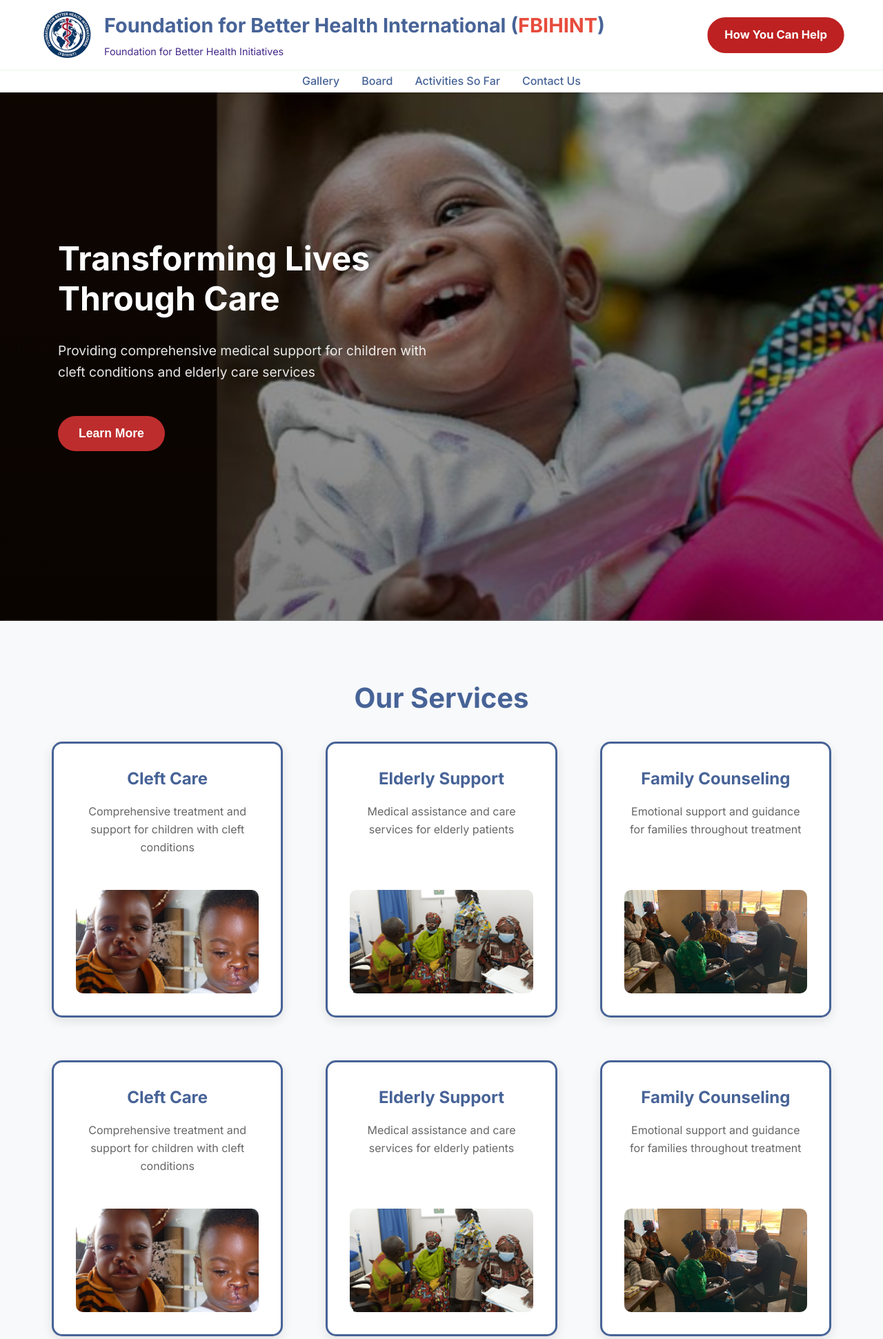
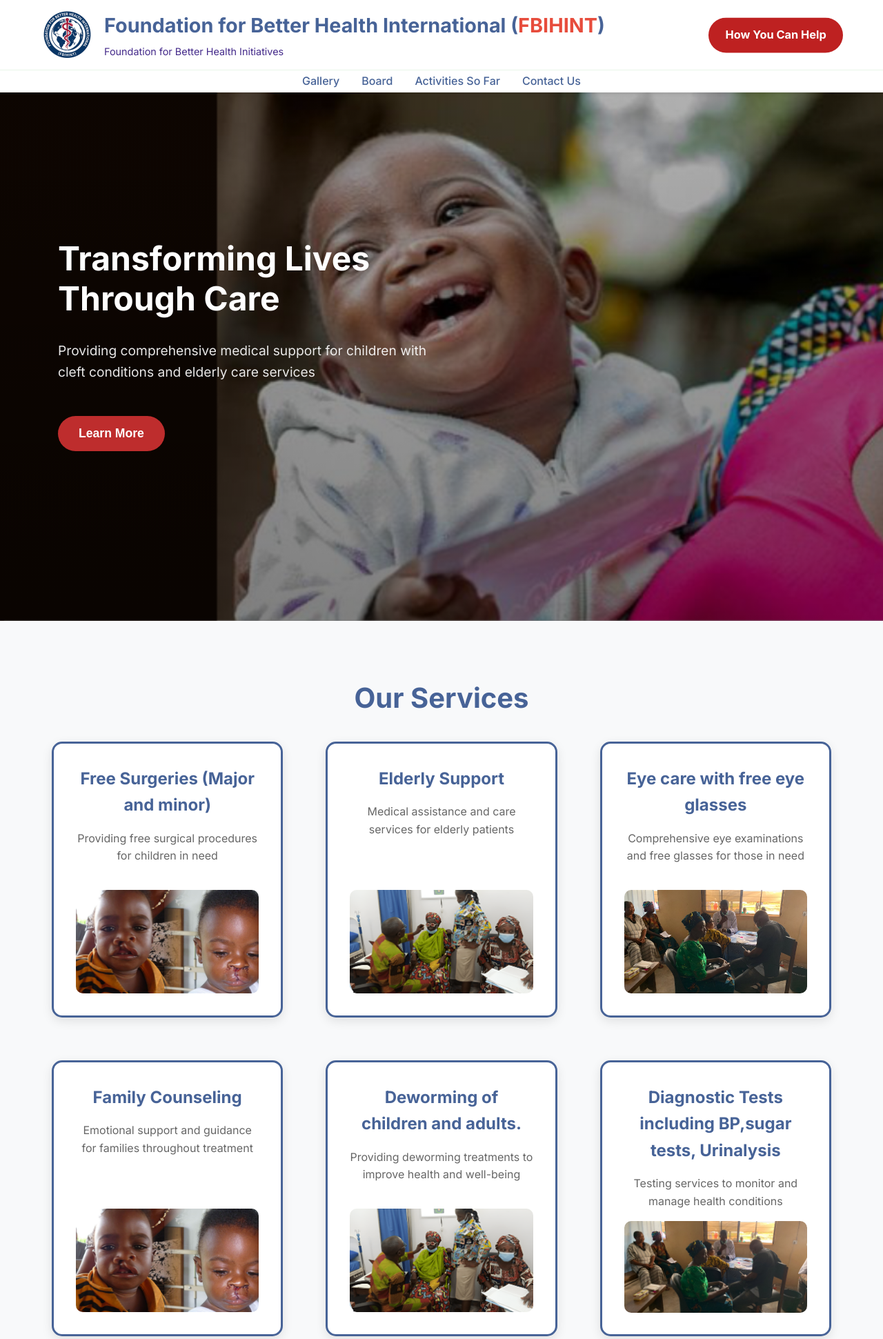
Before and after one commit to HENRYENYI/cleft-org, a plain HTML site: page index.html in a window 1280 px wide. Shown: the top 1941 px of the page at 69% size. Drawn offline with Linux system fonts and the light colour scheme.

```diff
--- a/index.html
+++ b/index.html
@@ -15,13 +15,13 @@
     <header>
         <div class="header-top">
             <div class="container">
-                <div class="logo-section">
+                <a href="index.html" class="logo-section">
                     <img src="media/image/logo.png" alt="fbhint.org Logo" class="logo-img">
                     <div class="logo-text">
                         <h1>Foundation for Better Health International (<span class="fbihint">FBIHINT</span>)</h1>
                         <p>Foundation for Better Health Initiatives</p>
                     </div>
-                </div>
+                </a>
                 <a href="donate.html" class="help-btn">How You Can Help</a>
                 <div class="menu-toggle" id="mobile-menu">
                     <i class="fas fa-bars"></i> <!-- Hamburger icon -->
@@ -74,8 +74,8 @@
             <h2>Our Services</h2>
             <div class="service-grid">
                 <div class="service-card">
-                    <h3>Cleft Care</h3>
-                    <p>Comprehensive treatment and support for children with cleft conditions</p>
+                    <h3>Free Surgeries (Major and minor)</h3>
+                    <p>Providing free surgical procedures for children in need</p>
                     <img src="media/image/hero03.jpg" alt="Cleft Care">
                 </div>
                 <div class="service-card">
@@ -84,24 +84,24 @@
                     <img src="media/image/hero02.png" alt="Elderly Support">
                 </div>
                 <div class="service-card">
-                    <h3>Family Counseling</h3>
-                    <p>Emotional support and guidance for families throughout treatment</p>
-                    <img src="media/image/hero01.JPG" alt="Family Counseling">
-                </div>
-                <div class="service-card">
-                    <h3>Cleft Care</h3>
-                    <p>Comprehensive treatment and support for children with cleft conditions</p>
-                    <img src="media/image/hero03.jpg" alt="Cleft Care">
-                </div>
-                <div class="service-card">
-                    <h3>Elderly Support</h3>
-                    <p>Medical assistance and care services for elderly patients</p>
-                    <img src="media/image/hero02.png" alt="Elderly Support">
+                    <h3>Eye care with free eye glasses </h3>
+                    <p>Comprehensive eye examinations and free glasses for those in need</p>
+                    <img src="media/image/hero01.JPG" alt="Eye Care">
                 </div>
                 <div class="service-card">
                     <h3>Family Counseling</h3>
                     <p>Emotional support and guidance for families throughout treatment</p>
-                    <img src="media/image/hero01.JPG" alt="Family Counseling">
+                    <img src="media/image/hero03.jpg" alt="Cleft Care">
+                </div>
+                <div class="service-card">
+                    <h3>Deworming of children and adults.</h3>
+                    <p>Providing deworming treatments to improve health and well-being</p>
+                    <img src="media/image/hero02.png" alt="Deworming">
+                </div>
+                <div class="service-card">
+                    <h3>Diagnostic Tests including BP,sugar tests, Urinalysis</h3>
+                    <p>Testing services to monitor and manage health conditions</p>
+                    <img src="media/image/hero01.JPG" alt="Diagnostic Tests">
                 </div>
             </div>
         </div>
--- a/script.js
+++ b/script.js
@@ -1,3 +1,20 @@
+// Hide logo image and shrink navbar on scroll
+window.addEventListener('scroll', function() {
+    const logoImg = document.querySelector('.logo-img');
+    const headerTop = document.querySelector('.header-top');
+    const currentScroll = window.pageYOffset || document.documentElement.scrollTop;
+
+    if (currentScroll > 50) {
+        logoImg.style.opacity = '0';
+        logoImg.style.transform = 'scale(0)';
+        headerTop.style.padding = '0.3rem 0';
+    } else {
+        logoImg.style.opacity = '1';
+        logoImg.style.transform = 'scale(1)';
+        headerTop.style.padding = '0.8rem 0';
+    }
+});
+
 // Image slider functionality
 document.addEventListener('DOMContentLoaded', function() {
     const slides = document.querySelectorAll('.slide');
--- a/styles.css
+++ b/styles.css
@@ -30,6 +30,7 @@ header {
     background: #ffffff;
     padding: 0.8rem 0; /* Increased padding for better spacing */
     border-bottom: 1px solid #e8f5e8;
+    transition: padding 0.3s ease;
 }
 
 .header-top .container {
@@ -43,6 +44,8 @@ header {
     display: flex;
     align-items: center;
     gap: 1rem;
+    text-decoration: none;
+    color: inherit;
 }
 
 .logo-img {
@@ -55,6 +58,7 @@ header {
     justify-content: center;
     font-weight: bold;
     font-size: 14px;
+    transition: opacity 0.3s ease, transform 0.3s ease;
 }
 
 .logo-text h1 {
```
Also changed, not shown: about.html (+3 -3 lines), activities.html (+4 -4 lines), board.html (+4 -4 lines), contact.html (+1 -0 lines), donate.html (+10 -7 lines), gallery.html (+4 -4 lines).
